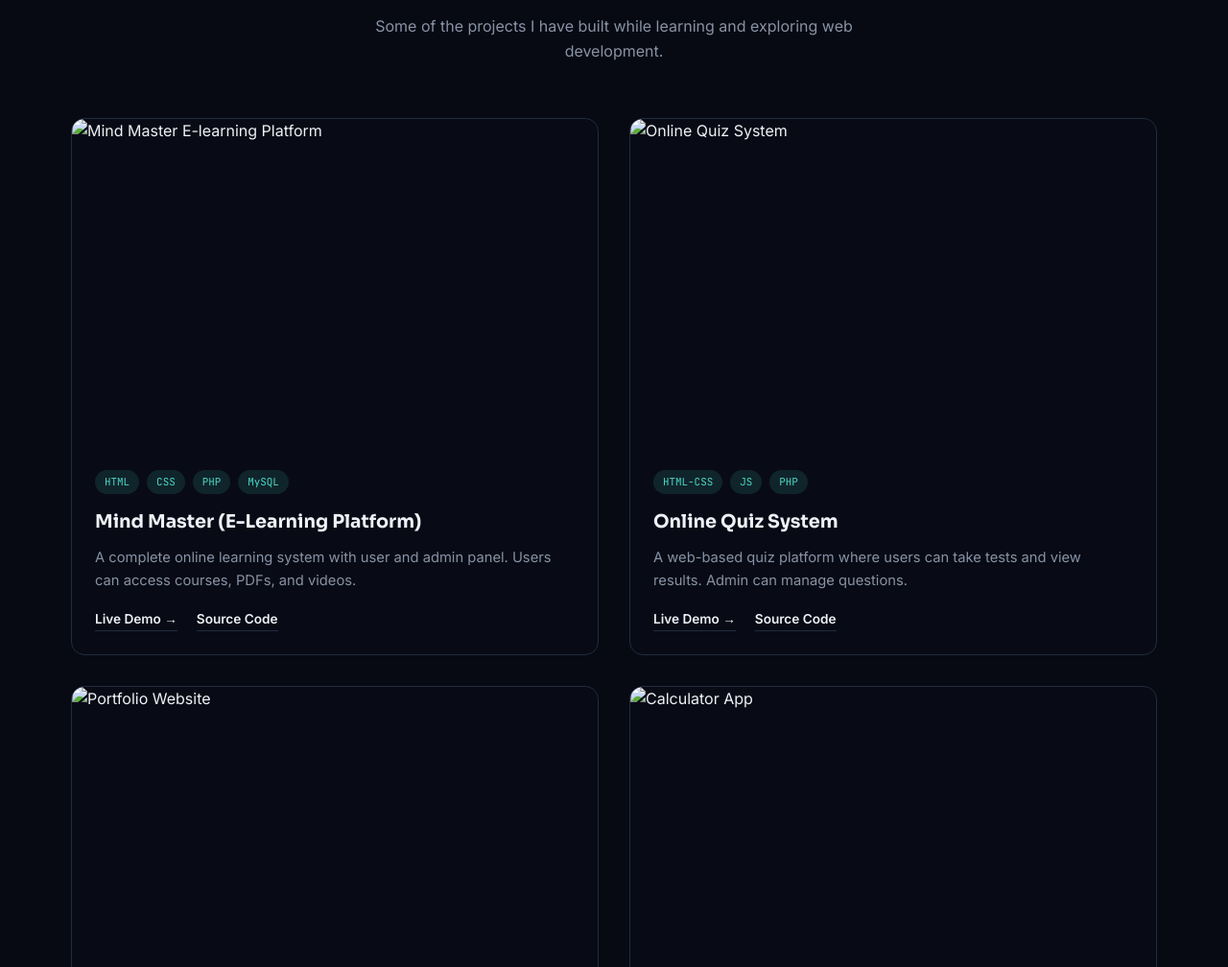
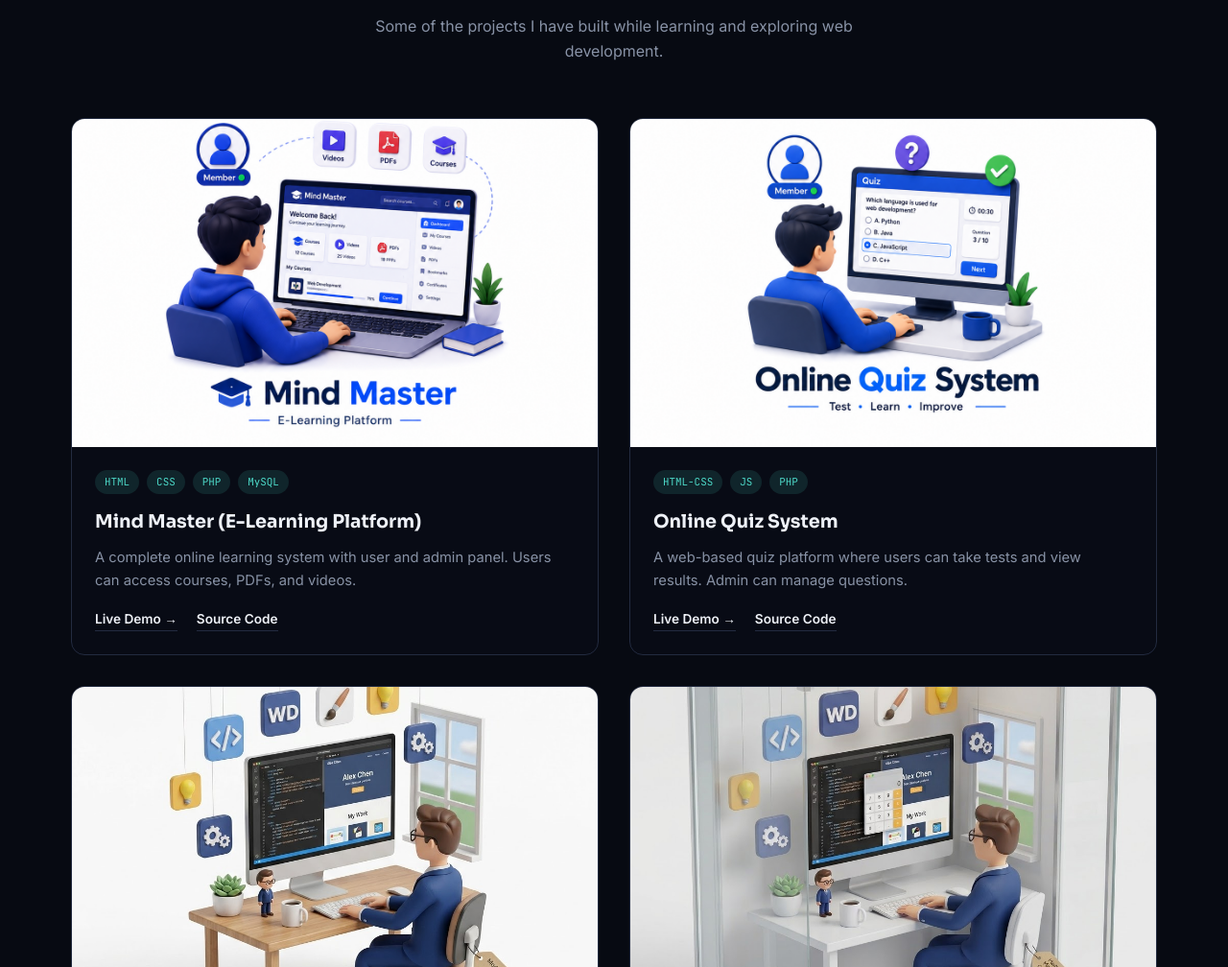
Before and after one commit to sidhantdhiman/Portfolio, a plain HTML site: page index.html in a window 1280 px wide. Shown: the part 2413-3421 px from the top of the page at 96% size. Drawn offline with nearby package versions, Linux system fonts and the light colour scheme; the site is published under a folder, as on GitHub Pages, so addresses that start at the root find nothing; animation ran at ten frames a second.

```diff
--- a/index.html
+++ b/index.html
@@ -100,7 +100,7 @@
 
                 <div class="about-visual reveal">
                     <div class="about-frame">
-                        <img src="/assets/sidhant1.png" alt="Portrait placeholder of Sidhant Dhiman" loading="lazy"
+                        <img src="assets/sidhant1.png" alt="Portrait placeholder of Sidhant Dhiman" loading="lazy"
                             width="480" height="560" />
                     </div>
                     <!-- <div class="about-badge">
@@ -254,7 +254,7 @@
                     <!-- Project 1 -->
                     <article class="project-card reveal">
                         <div class="project-media">
-                            <img src="/assets/logo.png" alt="Mind Master E-learning Platform" loading="lazy"
+                            <img src="assets/logo.png" alt="Mind Master E-learning Platform" loading="lazy"
                                 height="100%" />
                         </div>
                         <div class="project-body">
@@ -274,7 +274,7 @@
                     <!-- Project 2 -->
                     <article class="project-card reveal">
                         <div class="project-media">
-                            <img src="/assets/7dda0dd5-9391-48ac-94db-ba1b171a779b.png" alt="Online Quiz System"
+                            <img src="assets/7dda0dd5-9391-48ac-94db-ba1b171a779b.png" alt="Online Quiz System"
                                 loading="lazy" />
                         </div>
                         <div class="project-body">
@@ -294,7 +294,7 @@
                     <!-- Project 3 -->
                     <article class="project-card reveal">
                         <div class="project-media">
-                            <img src="/assets/port.jpg" alt="Portfolio Website" loading="lazy" />
+                            <img src="assets/port.jpg" alt="Portfolio Website" loading="lazy" />
                         </div>
                         <div class="project-body">
                             <div class="project-tags">
@@ -314,7 +314,7 @@
                     <!-- Project 4 -->
                     <article class="project-card reveal">
                         <div class="project-media">
-                            <img src="/assets/cal.jpg" alt="Calculator App" loading="lazy" />
+                            <img src="assets/cal.jpg" alt="Calculator App" loading="lazy" />
                         </div>
                         <div class="project-body">
                             <div class="project-tags">
```
